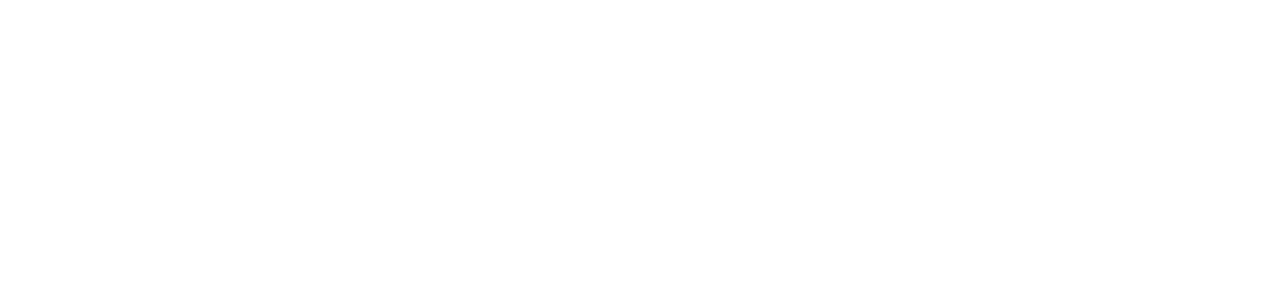
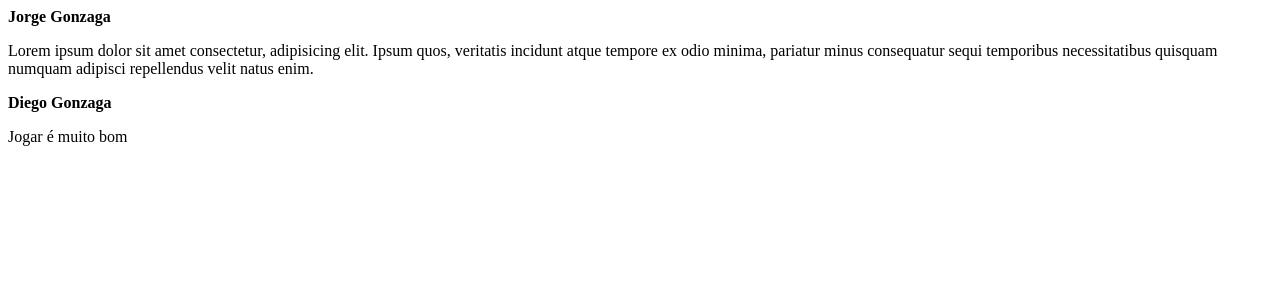
Before and after one commit to jorge1g/igp01-reactjs-fundamentos, a React (Vite) app: page / in a window 1280 px wide. Shown: the top 300 px of the page. Built offline with nearby package versions, Linux system fonts and the light colour scheme.

Commit message:
atualizado propriedades

```diff
--- a/src/App.jsx
+++ b/src/App.jsx
@@ -1,9 +1,16 @@
-import { Post } from './Post';
+import { Post } from "./Post";
 
 export function App() {
   return (
     <>
-      <Post />
+      <Post
+        author="Jorge Gonzaga"
+        content="Lorem ipsum dolor sit amet consectetur, adipisicing elit. Ipsum quos, veritatis incidunt atque tempore ex odio minima, pariatur minus consequatur sequi temporibus necessitatibus quisquam numquam adipisci repellendus velit natus enim."
+      />
+      <Post
+      author="Diego Gonzaga"
+      content="Jogar é muito bom"
+      />
     </>
-  )
+  );
 }
```
